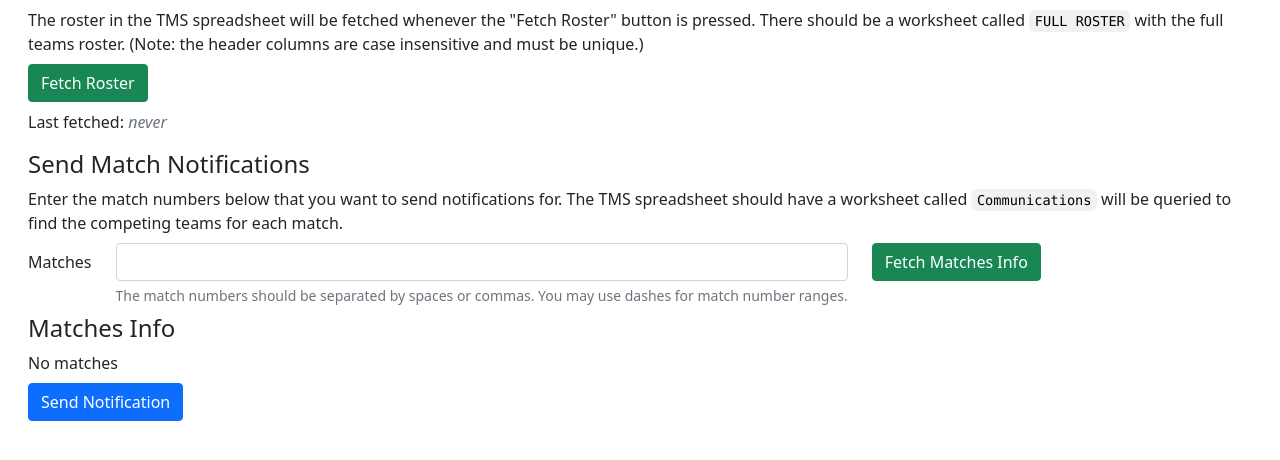
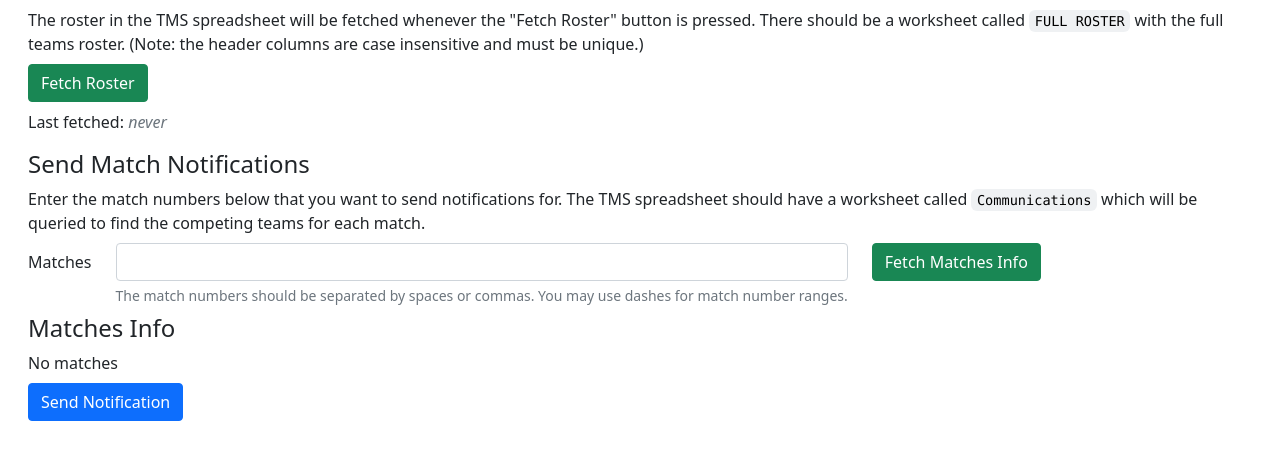
Before and after one commit to josephlou5/ectc-tournament-app, a Flask app: page /notifications in a window 1280 px wide. Shown: the part 173-633 px from the top of the page. Run offline with Flask 2, Linux system fonts and the light colour scheme; data comes from the database, SQL or seed files in the repository; some libraries are stand-ins or nearby versions.

Commit message:
Fix typo

```diff
--- a/src/templates/notifications/index.jinja
+++ b/src/templates/notifications/index.jinja
@@ -98,8 +98,8 @@ Notifications
         <div class="col">
           Enter the match numbers below that you want to send notifications for.
           The TMS spreadsheet should have a worksheet called
-          <code>{{ matches_worksheet_name }}</code> will be queried to find the
-          competing teams for each match.
+          <code>{{ matches_worksheet_name }}</code> which will be queried to
+          find the competing teams for each match.
         </div>
       </div>
       <div class="row mb-2">
```
